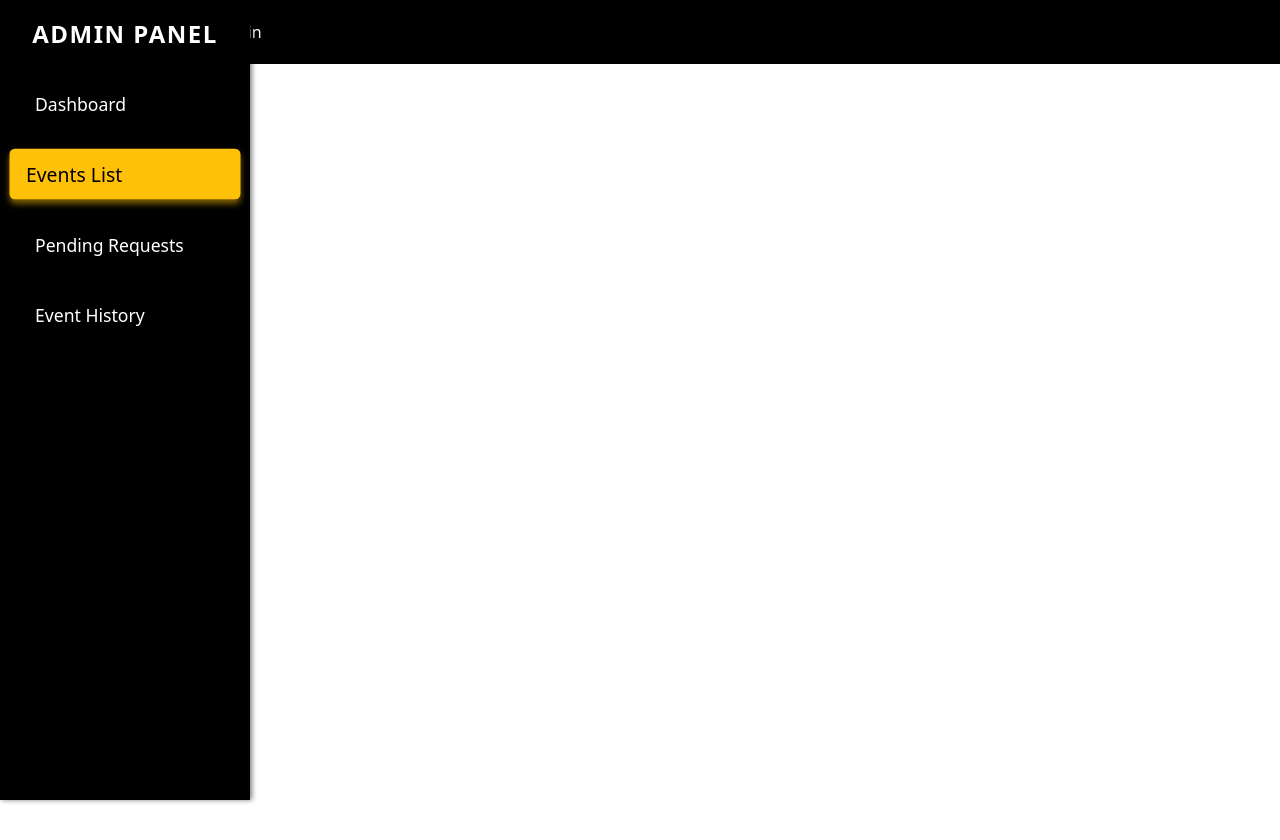
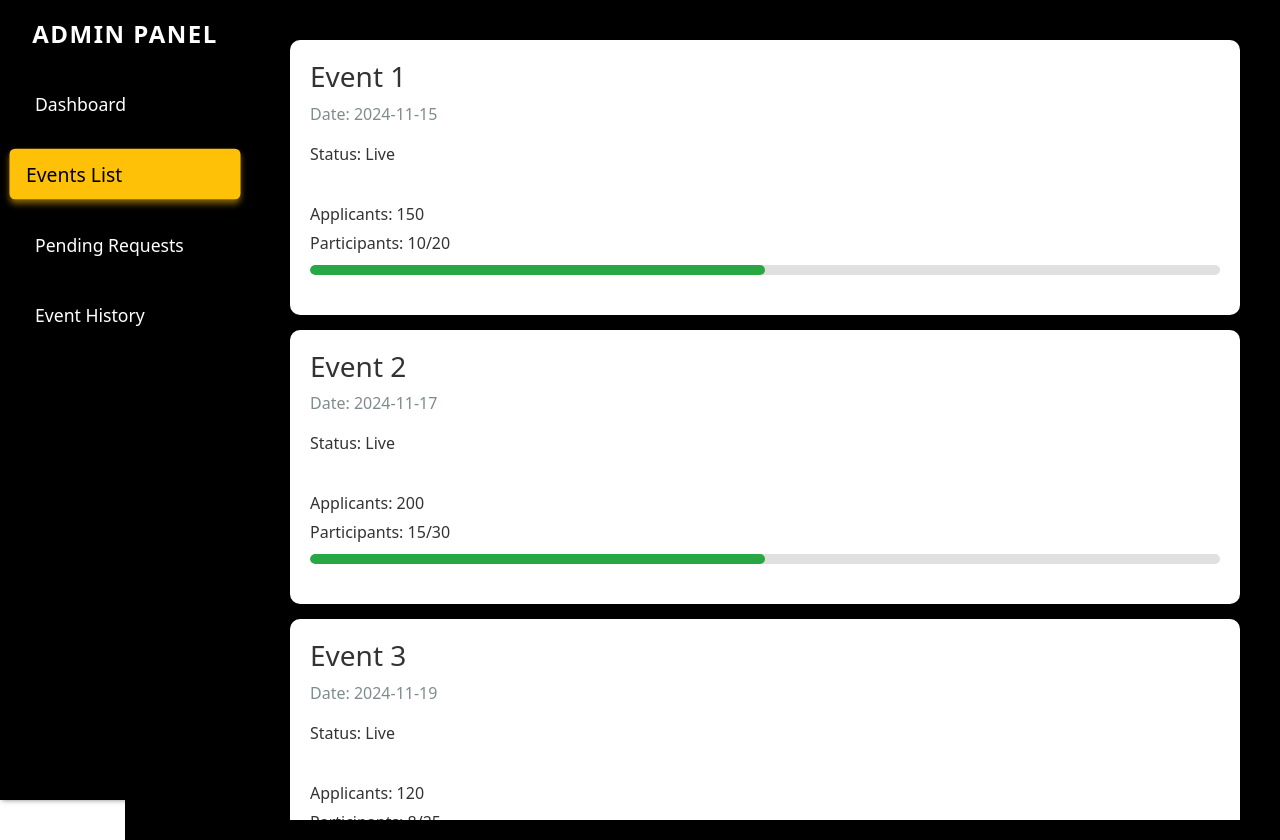
Before and after one commit to Sarvesh1502/VMS, a React (Vite) app: page /eventslist in a window 1280 px wide. Before the commit the page ends 800 px from the top, so only its background shows below. Built offline with nearby package versions, Linux system fonts and the light colour scheme.

Commit message:
PendingReq + EventList

```diff
--- /dev/null
+++ b/src/Pages/EventListAdmin.css
@@ -0,0 +1,65 @@
+/* Container */
+.event-list-admin-container {
+    margin-left: 125px; /* Sidebar width */
+    padding: 20px;
+    background-color: #000000;
+    height: 100vh;
+    overflow-y: auto;
+    color: #333; /* Added color for better text visibility */
+  }
+
+  /* Title */
+  .event-list-admin-container h2 {
+    font-size: 2rem;
+    font-weight: bold;
+    margin-bottom: 20px;
+    color: white;
+  }
+
+  /* Event List */
+  .event-list {
+    display: flex;
+    flex-direction: column;
+    gap: 15px;
+  }
+
+  /* Event Card */
+  .event-card {
+    background: #ffffff;
+    padding: 20px;
+    border-radius: 10px;
+    box-shadow: 0px 4px 12px rgba(0, 0, 0, 0.1);
+    display: flex;
+    flex-direction: column;
+    justify-content: space-between;
+  }
+
+  .event-info {
+    margin-bottom: 15px;
+  }
+
+  /* Event Stats */
+  .event-stats {
+    margin-bottom: 20px;
+  }
+
+  .event-stats p {
+    margin: 5px 0;
+    font-size: 1rem;
+  }
+
+  .progress-bar {
+    width: 100%;
+    height: 10px;
+    background-color: #e0e0e0;
+    border-radius: 5px;
+    overflow: hidden;
+    margin-top: 10px;
+  }
+
+  .progress-fill {
+    height: 100%;
+    background-color: #28a745; /* Green */
+    border-radius: 5px;
+    transition: width 0.5s ease;
+  }
--- a/src/Pages/EventListAdmin.jsx
+++ b/src/Pages/EventListAdmin.jsx
@@ -1,10 +1,66 @@
-/* eslint-disable no-unused-vars */
-import React from 'react'
+import React from 'react';
+import './EventListAdmin.css';
 
-const EventListAdmin = () => {
+// Dummy data for live events
+const liveEvents = [
+  {
+    id: 1,
+    name: 'Event 1',
+    applicantsApproved: 10,
+    totalApplicants: 20,
+    date: '2024-11-15',
+    participants: 150,
+    status: 'Live',
+  },
+  {
+    id: 2,
+    name: 'Event 2',
+    applicantsApproved: 15,
+    totalApplicants: 30,
+    date: '2024-11-17',
+    participants: 200,
+    status: 'Live',
+  },
+  {
+    id: 3,
+    name: 'Event 3',
+    applicantsApproved: 8,
+    totalApplicants: 25,
+    date: '2024-11-19',
+    participants: 120,
+    status: 'Live',
+  },
+];
+
+function EventListAdmin() {
   return (
-    <div>EventListAdmin</div>
-  )
+    <div className="event-list-admin-container">
+
+      <div className="event-list">
+        {liveEvents.map((event) => (
+          <div key={event.id} className="event-card">
+            <div className="event-info">
+              <h3>{event.name}</h3>
+              <p className="event-date">Date: {event.date}</p>
+              <p className="event-status">Status: {event.status}</p>
+            </div>
+            <div className="event-stats">
+              <p>Applicants: {event.participants}</p>
+              <p>Participants: {event.applicantsApproved}/{event.totalApplicants}</p>
+              <div className="progress-bar">
+                <div
+                  className="progress-fill"
+                  style={{
+                    width: `${(event.applicantsApproved / event.totalApplicants) * 100}%`,
+                  }}
+                ></div>
+              </div>
+            </div>
+          </div>
+        ))}
+      </div>
+    </div>
+  );
 }
 
-export default EventListAdmin
+export default EventListAdmin;
--- /dev/null
+++ b/src/Pages/PendingRequests.css
@@ -0,0 +1,113 @@
+/* General Layout */
+.event-list-container {
+    margin-left: 125px; /* Align with the sidebar */
+    padding: 20px;
+    background-color: #f5f5f5; /* Match sidebar theme */
+    min-height: 100vh;
+  }
+
+  .event-list-title {
+    font-size: 1.8rem;
+    color: #2c3e50; /* Darker color for better contrast */
+    margin-bottom: 20px;
+    font-weight: bold;
+  }
+
+  /* Event List */
+  .event-list {
+    list-style: none;
+    padding: 0;
+    margin: 0;
+  }
+
+  .event-item {
+    background-color: #fff;
+    border: 1px solid #ddd;
+    border-radius: 8px;
+    margin-bottom: 15px;
+    box-shadow: 0 2px 5px rgba(0, 0, 0, 0.1);
+    overflow: hidden;
+  }
+
+  .event-header {
+    display: flex;
+    justify-content: space-between;
+    align-items: center;
+    padding: 15px 20px;
+    cursor: pointer;
+    transition: background-color 0.3s;
+    color: #2c3e50; /* Dark font color */
+  }
+
+  .event-header:hover {
+    background-color: #f1f1f1;
+  }
+
+  .event-name {
+    font-size: 1.2rem;
+    font-weight: bold;
+  }
+
+  .event-date {
+    font-size: 1rem;
+    color: #7f8c8d; /* Slightly lighter color for secondary text */
+  }
+
+  /* Event Details */
+  .event-details {
+    padding: 15px 20px;
+    border-top: 1px solid #ddd;
+    background-color: #fafafa;
+    color: #34495e; /* Medium-dark text color */
+  }
+
+  .request-list {
+    list-style: none;
+    padding: 0;
+    margin: 0;
+  }
+
+  .request-item {
+    display: flex;
+    justify-content: space-between;
+    align-items: center;
+    padding: 10px 0;
+    border-bottom: 1px solid #ddd;
+  }
+
+  .request-item:last-child {
+    border-bottom: none;
+  }
+
+  .request-name {
+    font-size: 1rem;
+    color: #2c3e50; /* Dark text color for better readability */
+  }
+
+  .request-actions button {
+    padding: 5px 10px;
+    font-size: 0.9rem;
+    border: none;
+    border-radius: 4px;
+    cursor: pointer;
+    transition: background-color 0.3s;
+  }
+
+  .approve-btn {
+    background-color: #27ae60; /* Brighter green */
+    color: #fff;
+    margin-right: 5px;
+  }
+
+  .approve-btn:hover {
+    background-color: #229954;
+  }
+
+  .deny-btn {
+    background-color: #c0392b; /* Brighter red */
+    color: #fff;
+  }
+
+  .deny-btn:hover {
+    background-color: #a93226;
+  }
--- a/src/Pages/PendingRequests.jsx
+++ b/src/Pages/PendingRequests.jsx
@@ -1,10 +1,80 @@
 /* eslint-disable no-unused-vars */
-import React from 'react'
+import React, { useState } from "react";
+import "./PendingRequests.css";
 
 const PendingRequests = () => {
+  const [expandedEvent, setExpandedEvent] = useState(null);
+
+  const events = [
+    {
+      id: 1,
+      name: "Tree Plantation Drive",
+      date: "2024-12-05",
+      requests: [
+        { id: 1, name: "Utkarsh Aditya", status: "Pending" },
+        { id: 2, name: "V Sarvesh", status: "Pending" },
+      ],
+    },
+    {
+      id: 2,
+      name: "DevTrack Designathon",
+      date: "2024-12-10",
+      requests: [
+        { id: 3, name: "Atul", status: "Pending" },
+        { id: 4, name: "Bharathan", status: "Pending" },
+      ],
+    },
+  ];
+
+  const toggleEventDetails = (id) => {
+    setExpandedEvent(expandedEvent === id ? null : id);
+  };
+
+  const handleAction = (eventId, requestId, action) => {
+    console.log(`Event ID: ${eventId}, Request ID: ${requestId}, Action: ${action}`);
+  };
+
   return (
-    <div>PendingRequests</div>
-  )
-}
+    <div className="event-list-container">
 
-export default PendingRequests
+      <ul className="event-list">
+        {events.map((event) => (
+          <li key={event.id} className="event-item">
+            <div className="event-header" onClick={() => toggleEventDetails(event.id)}>
+              <span className="event-name">{event.name}</span>
+              <span className="event-date">{event.date}</span>
+            </div>
+            {expandedEvent === event.id && (
+              <div className="event-details">
+                <h3>Requests</h3>
+                <ul className="request-list">
+                  {event.requests.map((request) => (
+                    <li key={request.id} className="request-item">
+                      <span className="request-name">{request.name}</span>
+                      <div className="request-actions">
+                        <button
+                          className="approve-btn"
+                          onClick={() => handleAction(event.id, request.id, "approve")}
+                        >
+                          Approve
+                        </button>
+                        <button
+                          className="deny-btn"
+                          onClick={() => handleAction(event.id, request.id, "deny")}
+                        >
+                          Deny
+                        </button>
+                      </div>
+                    </li>
+                  ))}
+                </ul>
+              </div>
+            )}
+          </li>
+        ))}
+      </ul>
+    </div>
+  );
+};
+
+export default PendingRequests;
```
